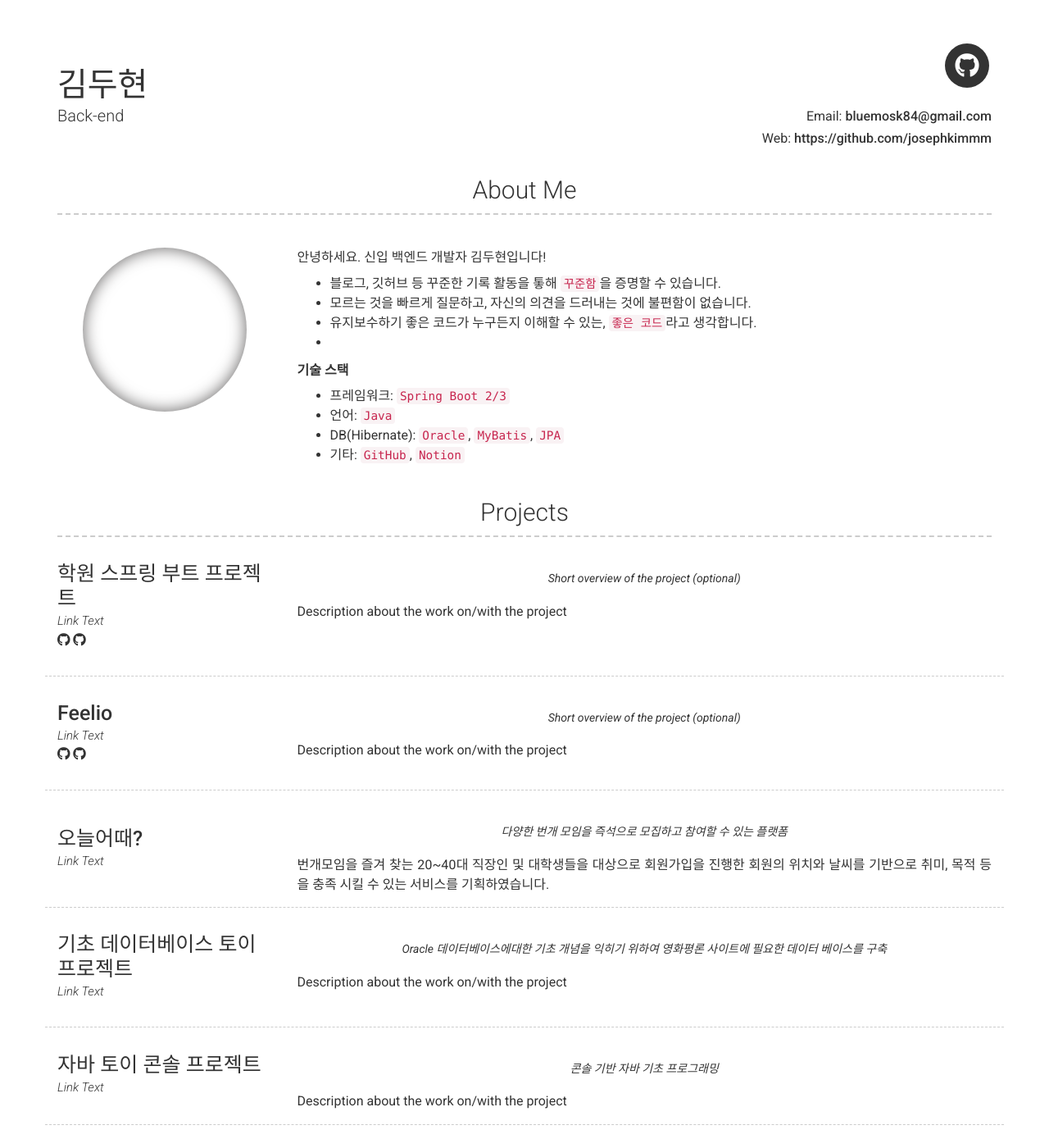
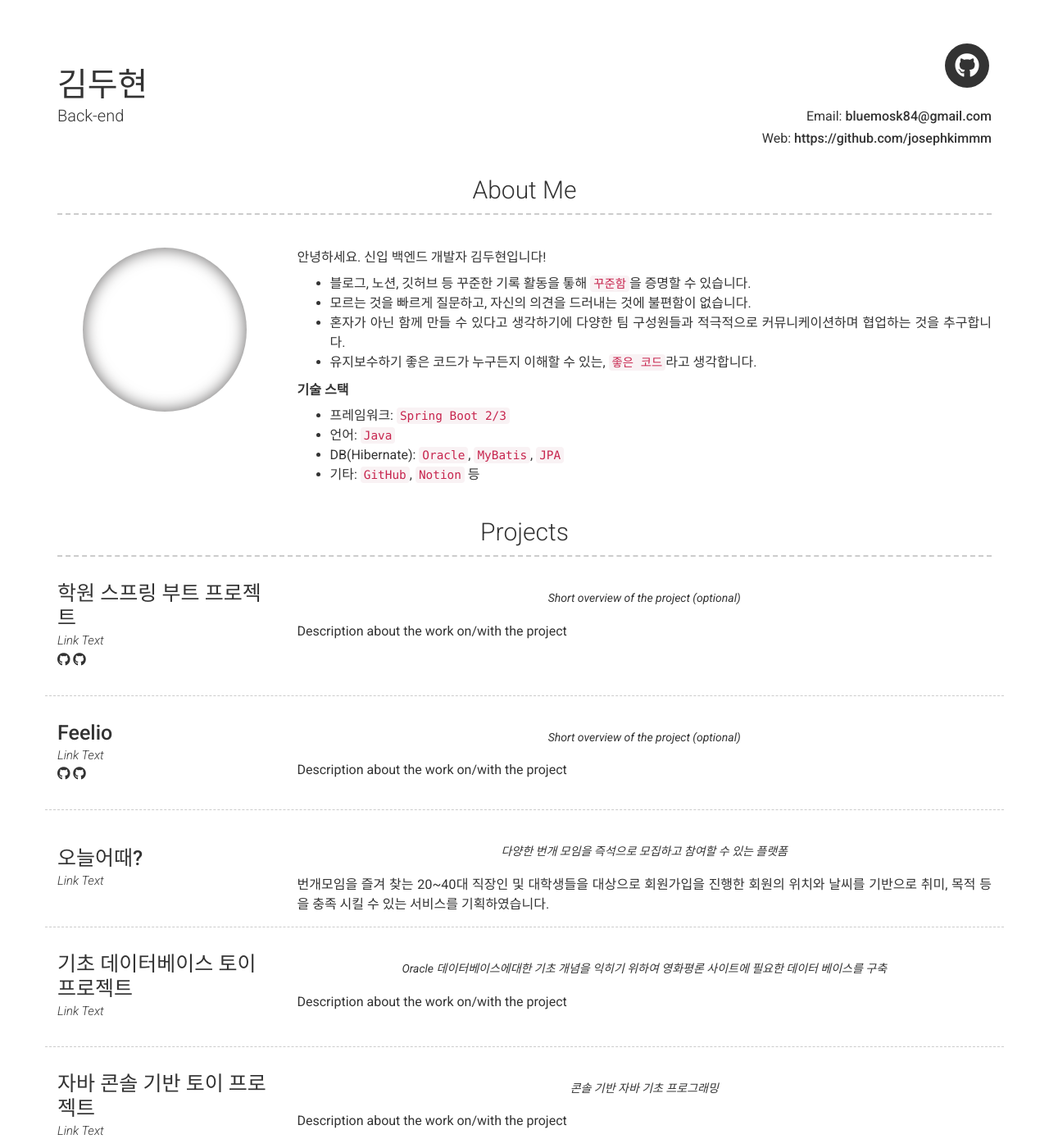
Before and after one commit to josephkimmm/josephkimmm.github.io, a Jekyll site: the page built from index.md, in a window 1280 px wide and 1400 px high. Shown: the whole window at 82% size. Built offline with Jekyll 4.4.1, drawn with Linux system fonts in a browser that asks for light colours; nearby versions of some CDN libraries.

Commit message:
description

```diff
--- a/_config.yml
+++ b/_config.yml
@@ -53,17 +53,17 @@ about_profile_image: /Users/josephkim/Documents/GitHub/josephkimmm.github.io/ima
 about_content: | # this will include new lines to allow paragraphs
 
   안녕하세요. 신입 백엔드 개발자 김두현입니다!
-  - 블로그, 깃허브 등 꾸준한 기록 활동을 톻해 `꾸준함`을 증명할 수 있습니다.
+  - 블로그, 노션, 깃허브 등 꾸준한 기록 활동을 톻해 `꾸준함`을 증명할 수 있습니다.
   - 모르는 것을 빠르게 질문하고, 자신의 의견을 드러내는 것에 불편함이 없습니다.
+  - 혼자가 아닌 함께 만들 수 있다고 생각하기에 다양한 팀 구성원들과 적극적으로 커뮤니케이션하며 협업하는 것을 추구합니다.
   - 유지보수하기 좋은 코드가 누구든지 이해할 수 있는, `좋은 코드`라고 생각합니다.
-  -
 
 
   **기술 스택**
   - 프레임워크: `Spring Boot 2/3`
   - 언어: `Java`
   - DB(Hibernate): `Oracle`, `MyBatis`, `JPA`
-  - 기타: `GitHub`, `Notion`
+  - 기타: `GitHub`, `Notion` 등
 
 content:
   - title: Projects # Title for the section
@@ -130,7 +130,7 @@ content:
       - layout: left
         border: weak  # Value of `weak` will display a weak border below this item. # Any
                       # other value (or no value) means no border will be displayed
-        title: 자바 토이 콘솔 프로젝트
+        title: 자바 콘솔 기반 토이 프로젝트
         link: Link to project (eg. sproogen.github.io/modern-resume-theme)(optional)
         link_text: Link Text
         quote: >
```
